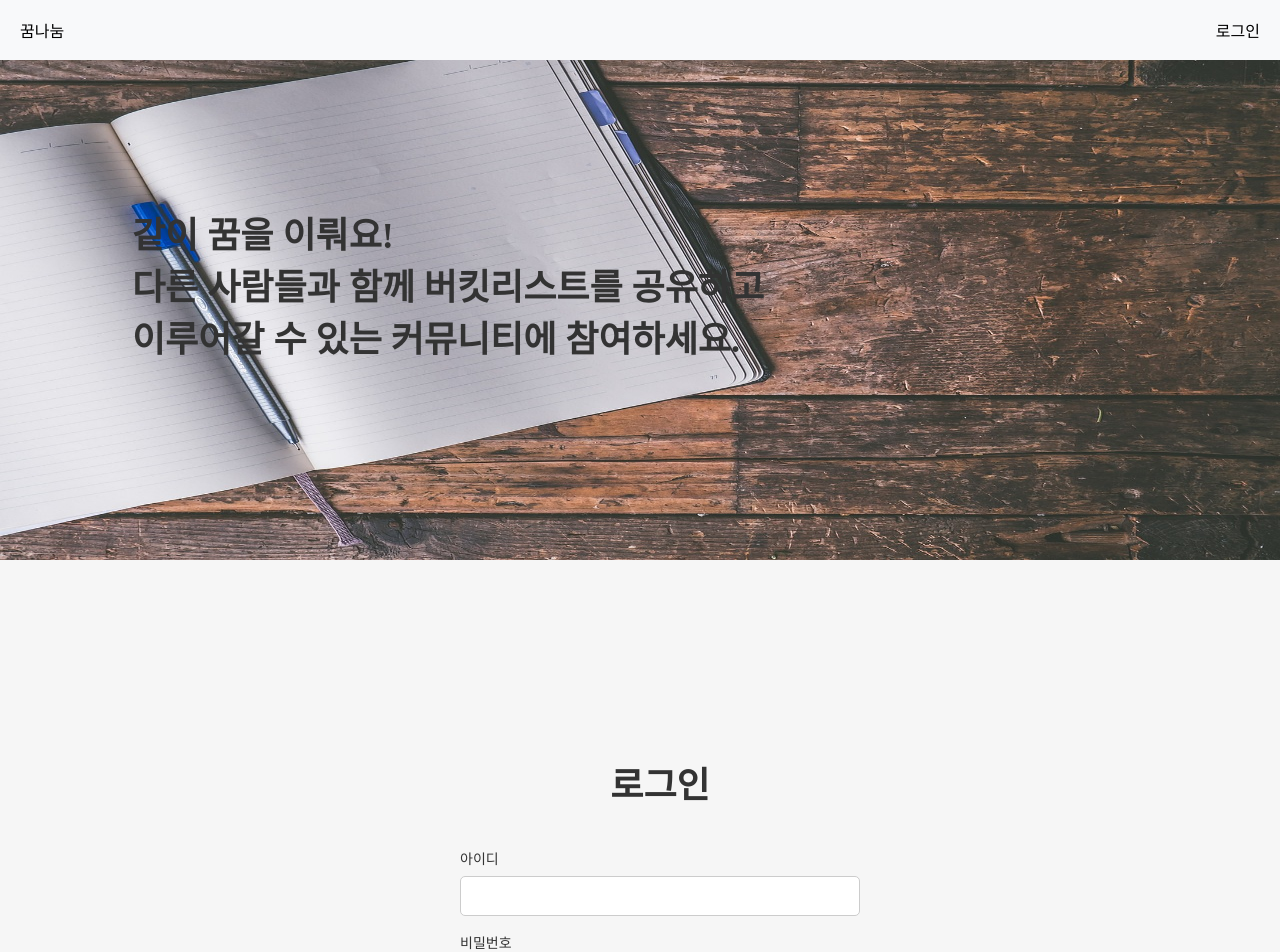
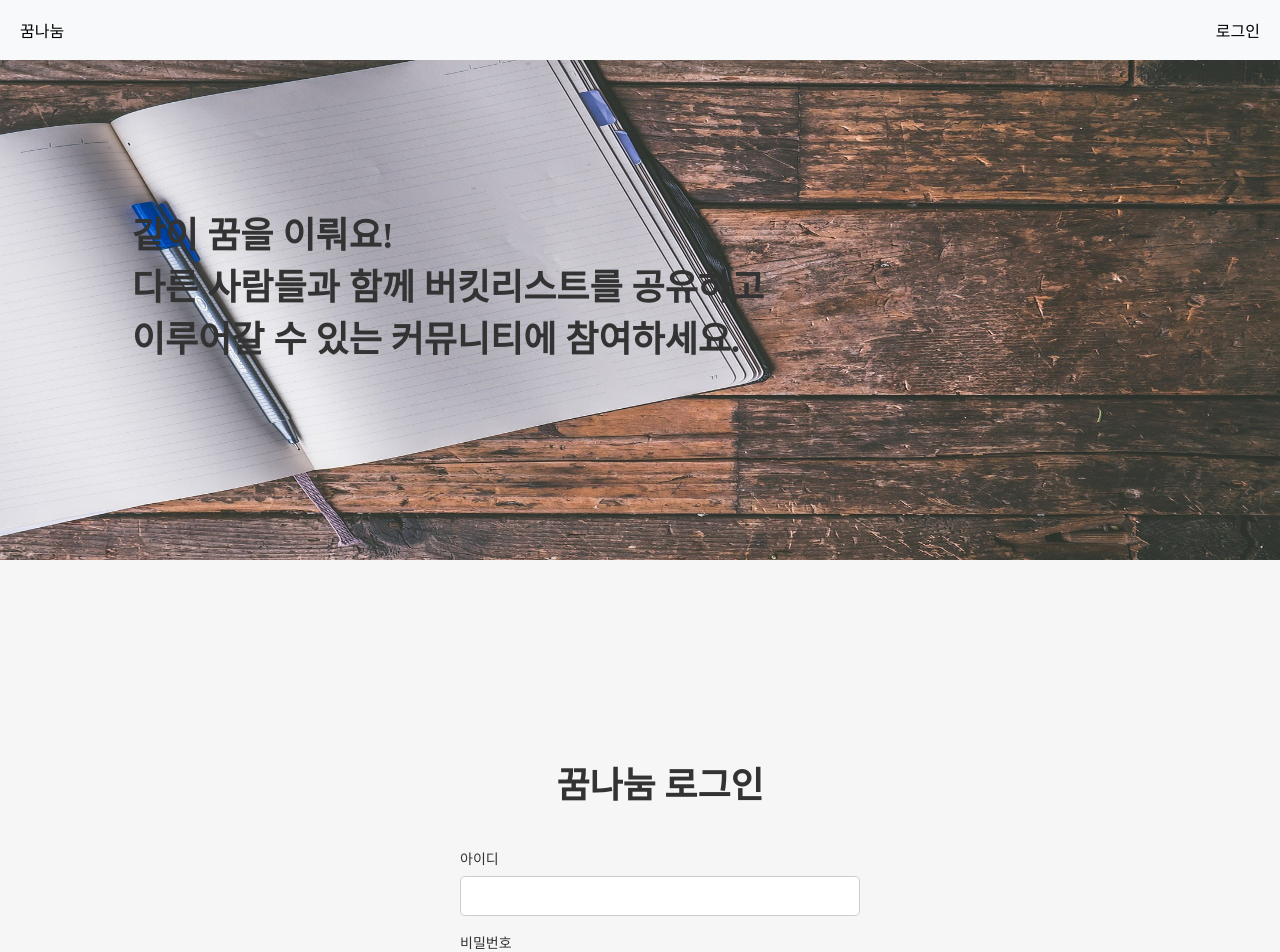
Before and after one commit to 5Week/5Week-Frontend, a React (Create React App) app: page /login in a window 1280 px wide. Shown: the top 952 px of the page. Built offline with nearby package versions, Linux system fonts and the light colour scheme.

Commit message:
LoginPage_임정서

```diff
--- a/src/loginPage/LoginPage.jsx
+++ b/src/loginPage/LoginPage.jsx
@@ -8,14 +8,14 @@ const LoginPage = () => {
 
   const handleSubmit = (e) => {
     e.preventDefault();
-    // TODO: 백엔드에 로그인 요청을 전송
+    // 백엔드에 로그인 요청을 전송
 
     console.log("아이디:", id, "비밀번호:", password);
   };
 
   return (
     <div className="login-container">
-      <h1>로그인</h1>
+      <h1>꿈나눔 로그인</h1>
       <form onSubmit={handleSubmit}>
         <div>
           <label htmlFor="id">아이디</label>
```
